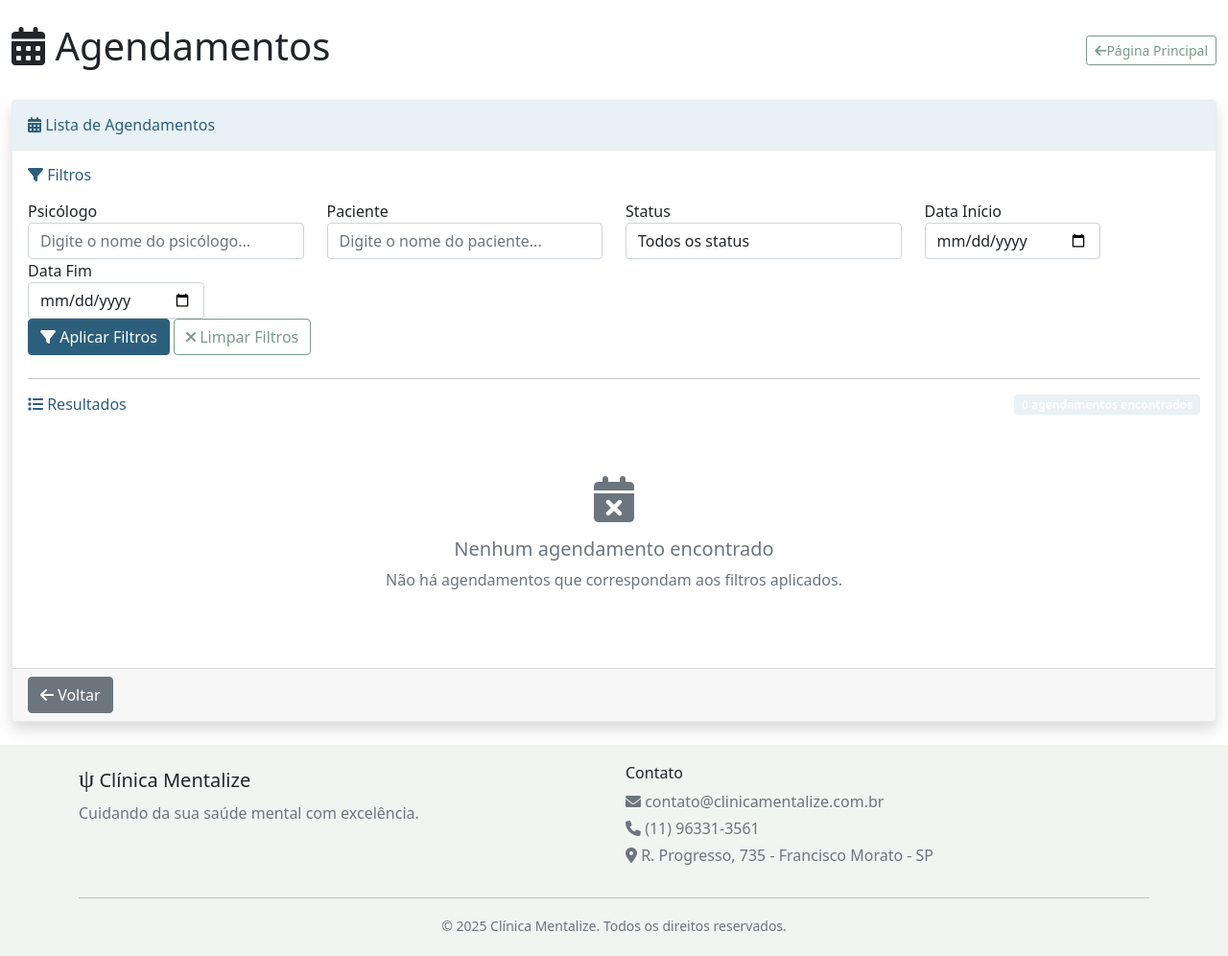
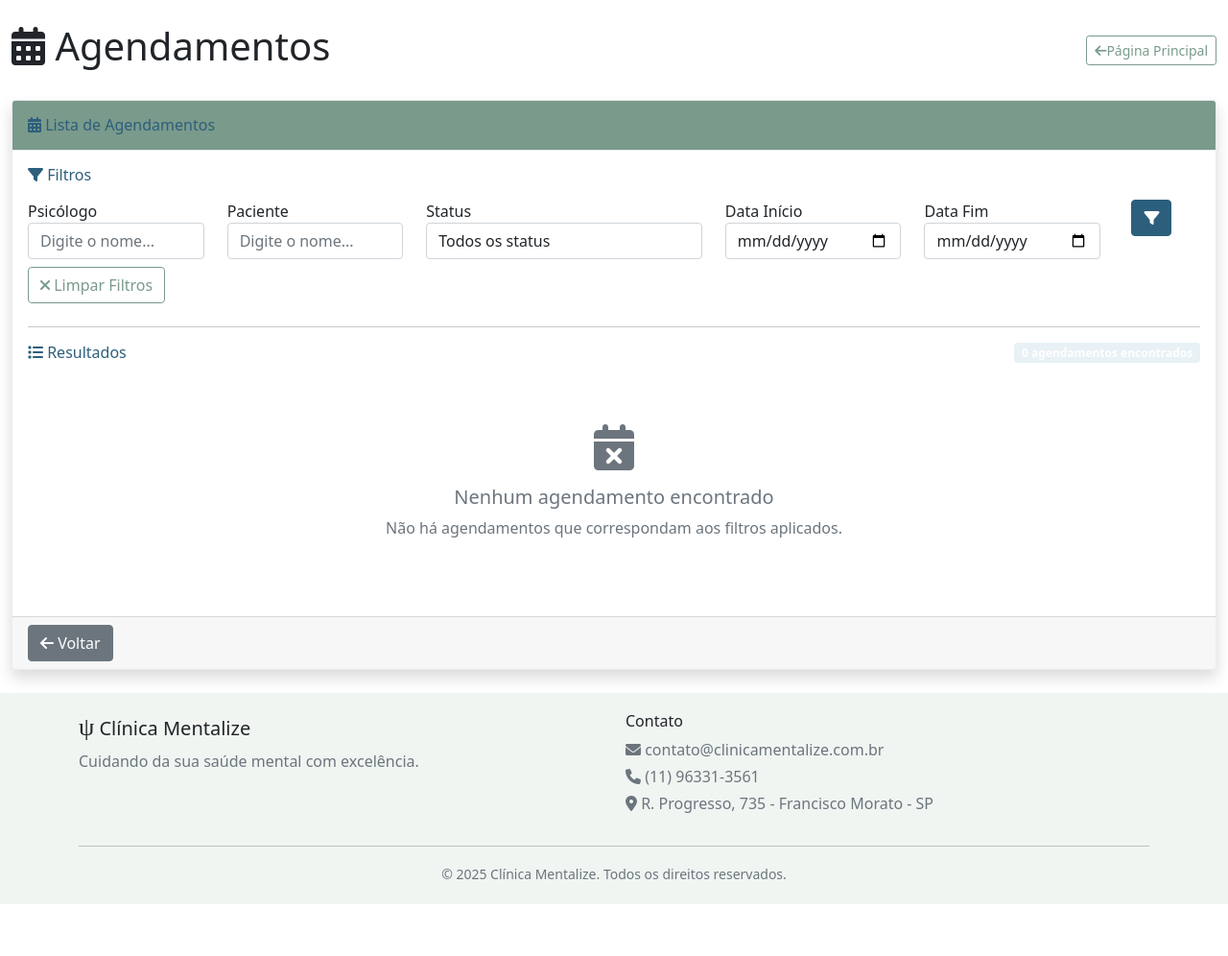
Before and after one commit to natachasiqueira/clinicamentalize, a Flask app: page /admin/agendamentos in a window 1280 px wide. Shown: the part 65-1061 px from the top of the page at 96% size. After the commit the page ends 1007 px from the top, so only its background shows below. Run offline with Flask 3, Linux system fonts and the light colour scheme; a user stored in the database is signed in; data comes from the database, SQL or seed files in the repository; data that the repository does not hold is empty; some libraries are stand-ins or nearby versions.

Commit message:
Melhorias no front.

```diff
--- a/app/templates/admin/agendamentos.html
+++ b/app/templates/admin/agendamentos.html
@@ -32,18 +32,18 @@
                             </h6>
                             <form method="GET" id="filtrosForm">
                                 <div class="row">
-                                    <div class="col-md-3">
+                                    <div class="col-md-2">
                                         <div class="form-group">
                                             <label for="psicologo_nome">Psicólogo</label>
                                             <input type="text" class="form-control" id="psicologo_nome" name="psicologo_nome"
-                                                   value="{{ filtros.psicologo_nome or '' }}" placeholder="Digite o nome do psicólogo...">
+                                                   value="{{ filtros.psicologo_nome or '' }}" placeholder="Digite o nome...">
                                         </div>
                                     </div>
-                                    <div class="col-md-3">
+                                    <div class="col-md-2">
                                         <div class="form-group">
                                             <label for="paciente_nome">Paciente</label>
                                             <input type="text" class="form-control" id="paciente_nome" name="paciente_nome"
-                                                   value="{{ filtros.paciente_nome or '' }}" placeholder="Digite o nome do paciente...">
+                                                   value="{{ filtros.paciente_nome or '' }}" placeholder="Digite o nome...">
                                         </div>
                                     </div>
                                     <div class="col-md-3">
@@ -74,13 +74,18 @@
                                                    value="{{ filtros.data_fim or '' }}">
                                         </div>
                                     </div>
+                                    <div class="col-md-1">
+                                        <div class="form-group">
+                                            <label>&nbsp;</label>
+                                            <button type="submit" class="btn btn-primary btn-block">
+                                                <i class="fas fa-filter"></i>
+                                            </button>
+                                        </div>
+                                    </div>
                                 </div>
-                                <div class="row">
+                                <div class="row mt-2">
                                     <div class="col-12">
-                                        <button type="submit" class="btn btn-primary">
-                                            <i class="fas fa-filter"></i> Aplicar Filtros
-                                        </button>
-                                        <a href="{{ url_for('admin.agendamentos') }}" class="btn btn-outline-secondary ml-2">
+                                        <a href="{{ url_for('admin.agendamentos') }}" class="btn btn-outline-secondary">
                                             <i class="fas fa-times"></i> Limpar Filtros
                                         </a>
                                     </div>
--- a/app/templates/admin/listar_pacientes.html
+++ b/app/templates/admin/listar_pacientes.html
@@ -54,12 +54,12 @@
                                         </div>
                                     </div>
                                 </div>
-                                <div class="row">
+                                <div class="row mt-3">
                                     <div class="col-12">
-                                        <button type="submit" class="btn btn-primary">
+                                        <button type="submit" class="btn btn-primary me-2">
                                             <i class="fas fa-filter"></i> Aplicar Filtros
                                         </button>
-                                        <a href="{{ url_for('admin.listar_pacientes') }}" class="btn btn-outline-secondary ml-2">
+                                        <a href="{{ url_for('admin.listar_pacientes') }}" class="btn btn-outline-secondary">
                                             <i class="fas fa-times"></i> Limpar Filtros
                                         </a>
                                     </div>
--- a/app/templates/admin/listar_psicologos.html
+++ b/app/templates/admin/listar_psicologos.html
@@ -54,12 +54,12 @@
                                         </div>
                                     </div>
                                 </div>
-                                <div class="row">
+                                <div class="row mt-3">
                                     <div class="col-12">
-                                        <button type="submit" class="btn btn-primary">
+                                        <button type="submit" class="btn btn-primary me-2">
                                             <i class="fas fa-filter"></i> Aplicar Filtros
                                         </button>
-                                        <a href="{{ url_for('admin.listar_psicologos') }}" class="btn btn-outline-secondary ml-2">
+                                        <a href="{{ url_for('admin.listar_psicologos') }}" class="btn btn-outline-secondary">
                                             <i class="fas fa-times"></i> Limpar Filtros
                                         </a>
                                     </div>
--- a/app/templates/base.html
+++ b/app/templates/base.html
@@ -193,8 +193,9 @@
         }
 
         .card-header {
-            background-color: var(--primary-lighter);
+            background-color: var(--secondary-color);
             border-bottom: 1px solid var(--neutral-medium);
+            color: var(--white);
         }
 
         /* Bordas laterais dos cards */
```
Also changed, not shown: app/templates/psicologo/prontuarios.html (+16 -16 lines).
